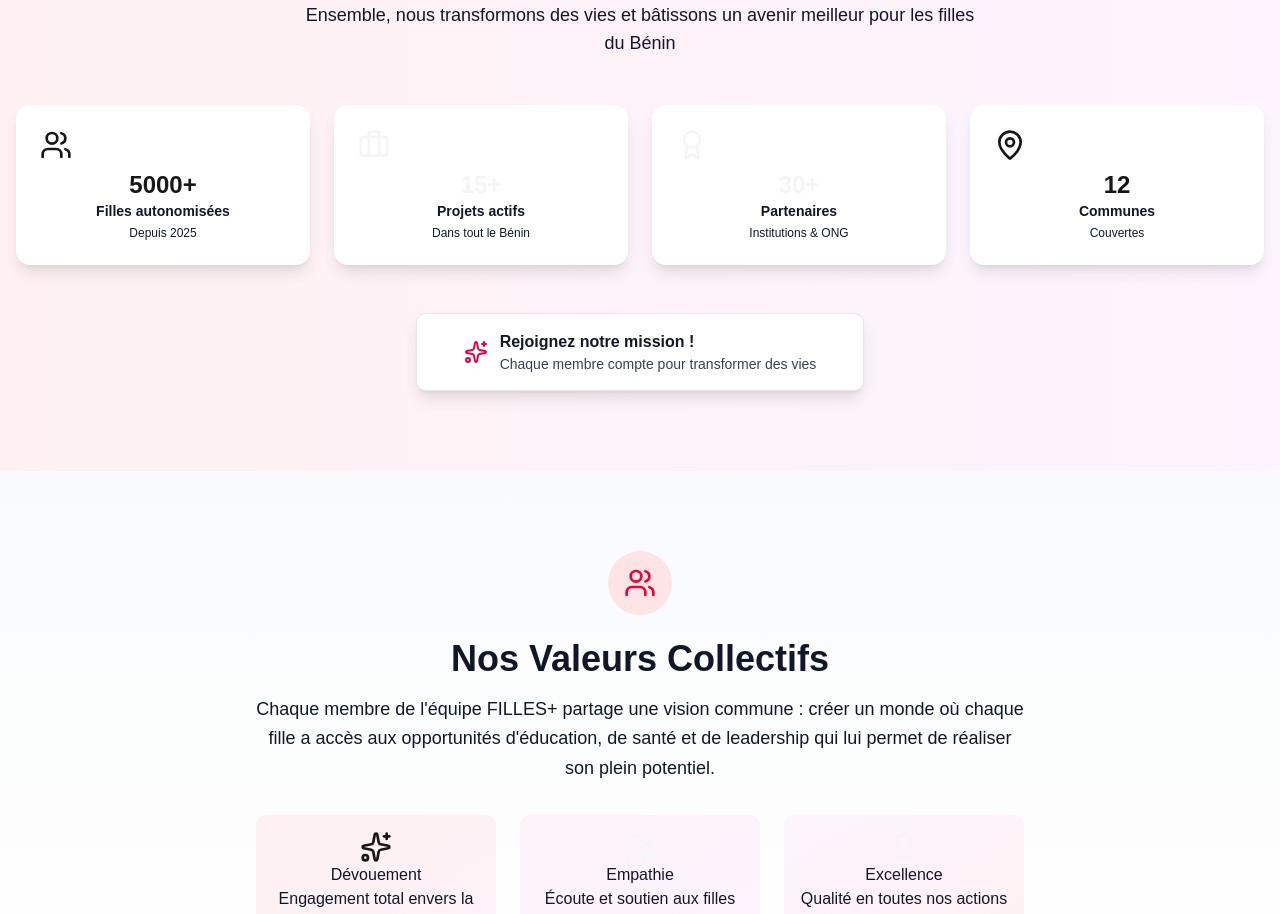
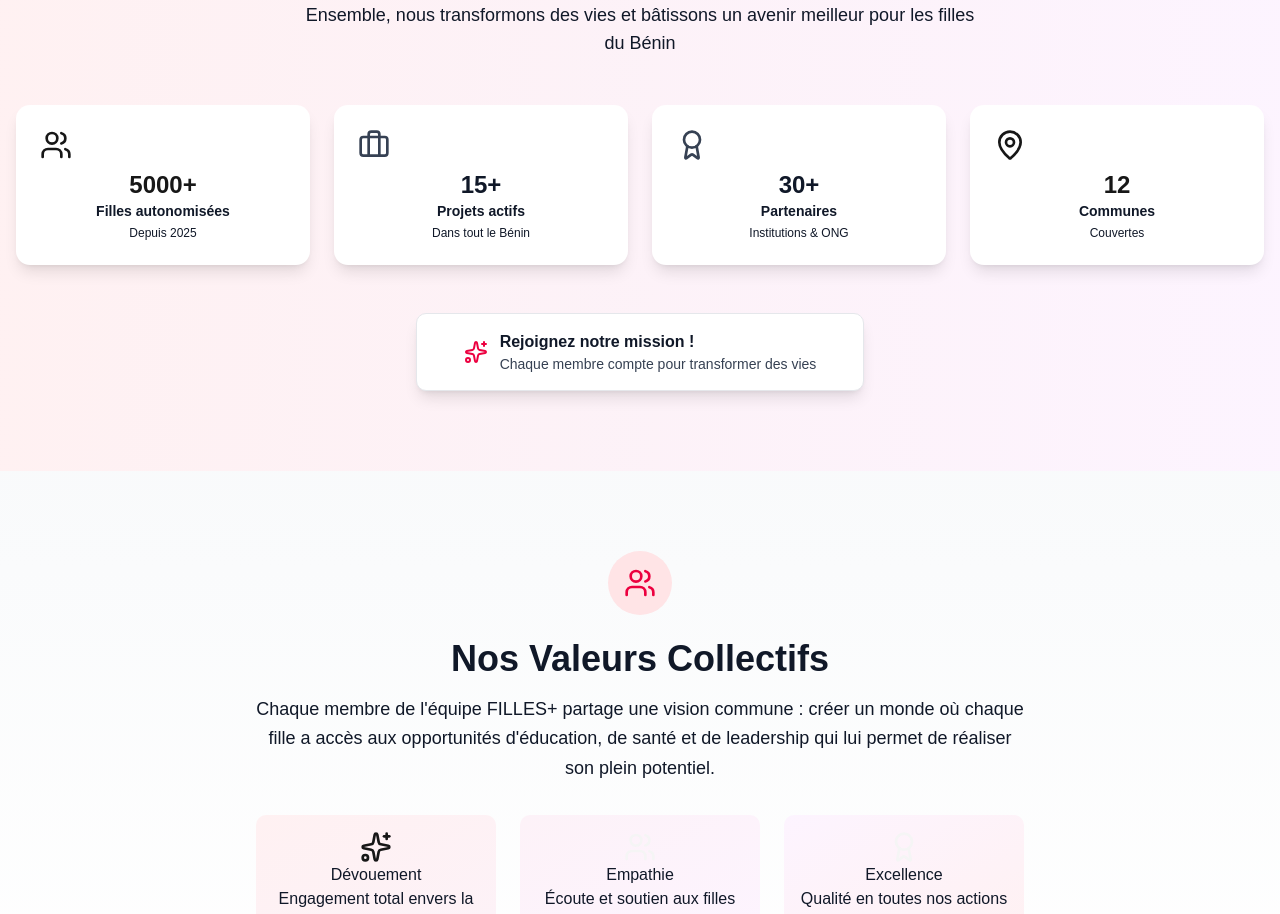
Before and after one commit to samsun243/filles-plus-platform, a Next.js app: page /team in a window 1280 px wide. Shown: the part 3120-4034 px from the top of the page. Built offline with nearby package versions, Linux system fonts and the light colour scheme.

Commit message:
Increase contrast for stat icons and values (Projets actifs, Partenaires)

```diff
--- a/app/team/page.tsx
+++ b/app/team/page.tsx
@@ -310,19 +310,19 @@ export default function Team() {
               </div>
 
               <div className="stat bg-white rounded-xl p-6 text-center transition-all duration-300 hover:scale-105 shadow-lg">
-                <div className="stat-figure text-secondary mb-2">
+                <div className="stat-figure text-gray-700 mb-2">
                   <Briefcase className="w-8 h-8" />
                 </div>
-                <div className="stat-value text-2xl font-bold text-secondary">15+</div>
+                <div className="stat-value text-2xl font-bold text-gray-900">15+</div>
                 <div className="stat-title text-sm font-semibold text-gray-900">Projets actifs</div>
                 <div className="stat-desc text-xs text-gray-900 mt-1">Dans tout le Bénin</div>
               </div>
 
               <div className="stat bg-white rounded-xl p-6 text-center transition-all duration-300 hover:scale-105 shadow-lg">
-                <div className="stat-figure text-accent mb-2">
+                <div className="stat-figure text-gray-700 mb-2">
                   <Award className="w-8 h-8" />
                 </div>
-                <div className="stat-value text-2xl font-bold text-accent">30+</div>
+                <div className="stat-value text-2xl font-bold text-gray-900">30+</div>
                 <div className="stat-title text-sm font-semibold text-gray-900">Partenaires</div>
                 <div className="stat-desc text-xs text-gray-900 mt-1">Institutions & ONG</div>
               </div>
```
